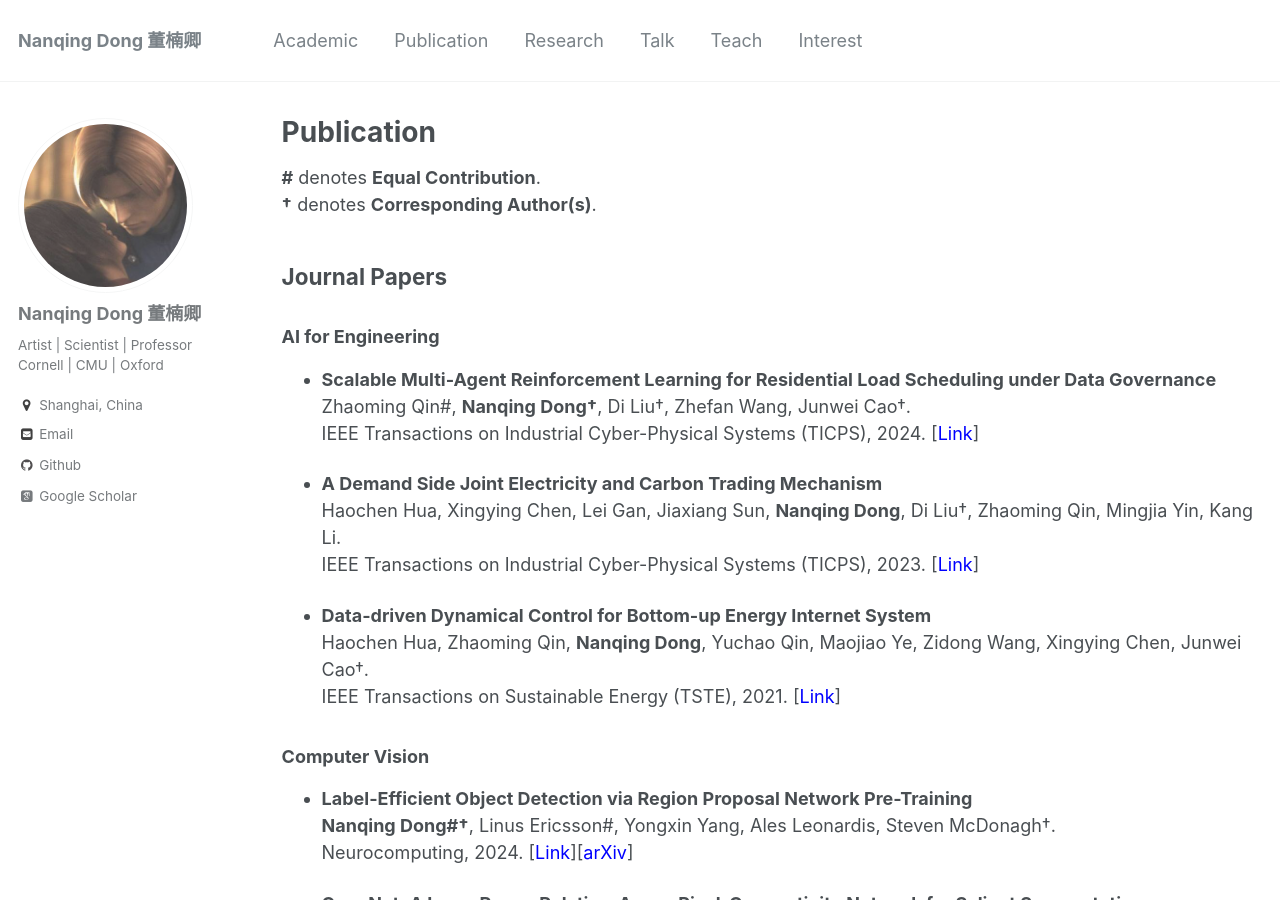
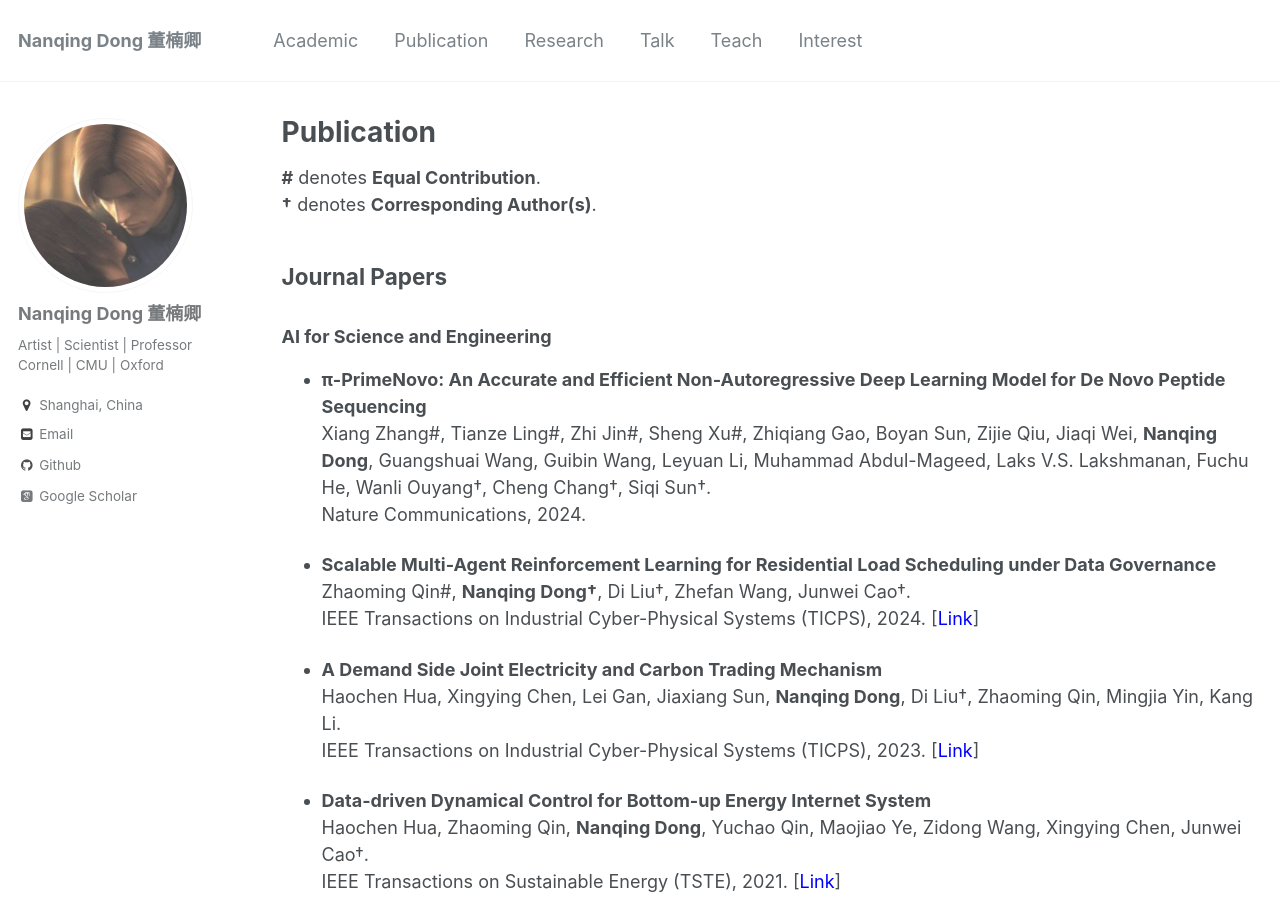
Before and after one commit to eveningdong/eveningdong.github.io, a Jekyll site: the page built from _pages/publication.md, in a window 1280 px wide and 900 px high. Built offline with Jekyll 4.4.1, drawn with Linux system fonts in a browser that asks for light colours; some web fonts are replaced; some of the changed text lies outside the part shown.

Commit message:
Update publication.md

```diff
--- a/_pages/publication.md
+++ b/_pages/publication.md
@@ -10,7 +10,11 @@ author_profile: true
 **†** denotes **Corresponding Author(s)**.
 
 ## Journal Papers
-### AI for Engineering
+### AI for Science and Engineering
+* **π-PrimeNovo: An Accurate and Efficient Non-Autoregressive Deep Learning Model for De Novo Peptide Sequencing**
+  Xiang Zhang#, Tianze Ling#, Zhi Jin#, Sheng Xu#, Zhiqiang Gao, Boyan Sun, Zijie Qiu, Jiaqi Wei, **Nanqing Dong**, Guangshuai Wang, Guibin Wang, Leyuan Li, Muhammad Abdul-Mageed, Laks V.S. Lakshmanan, Fuchu He, Wanli Ouyang†, Cheng Chang†, Siqi Sun†.
+  Nature Communications, 2024.
+
 * **Scalable Multi-Agent Reinforcement Learning for Residential Load Scheduling under Data Governance**
   Zhaoming Qin#, **Nanqing Dong†**, Di Liu†, Zhefan Wang, Junwei Cao†.
   IEEE Transactions on Industrial Cyber-Physical Systems (TICPS), 2024. [[<span style="color:blue">Link</span>]](https://ieeexplore.ieee.org/document/10756612)
@@ -76,7 +80,7 @@ author_profile: true
 
 
 ## Conference Papers
-### AI for Science
+### AI for Science and Engineering
 * **Empowering and Assessing the Utility of Large Language Models in Crop Science**
   Hang Zhang#, Jiawei Sun#, Renqi Chen#, Wei Liu, Zhonghang Yuan, Xinzhe Zheng, Zhefan Wang, Zhiyuan Yang, Hang Yan, HanSen Zhong, Xiqing Wang, Wanli Ouyang, Fan Yang†, **Nanqing Dong†**
   Annual Conference on Neural Information Processing Systems (NeuIPS), 2024
```
